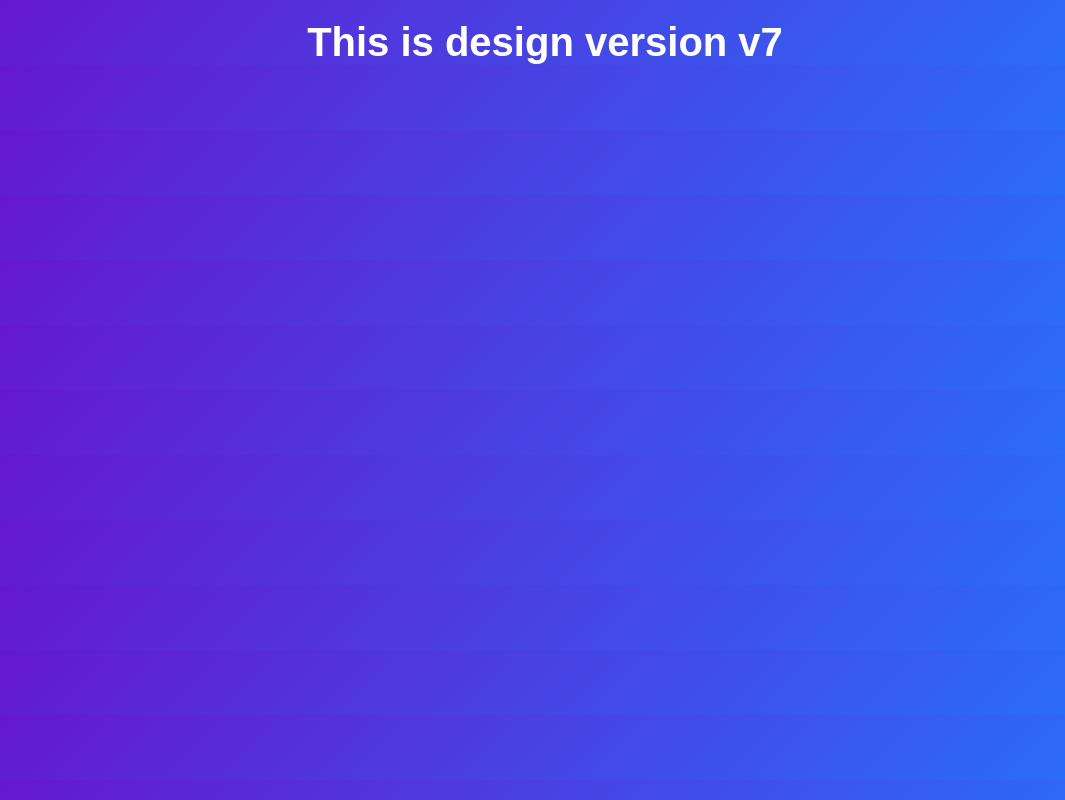
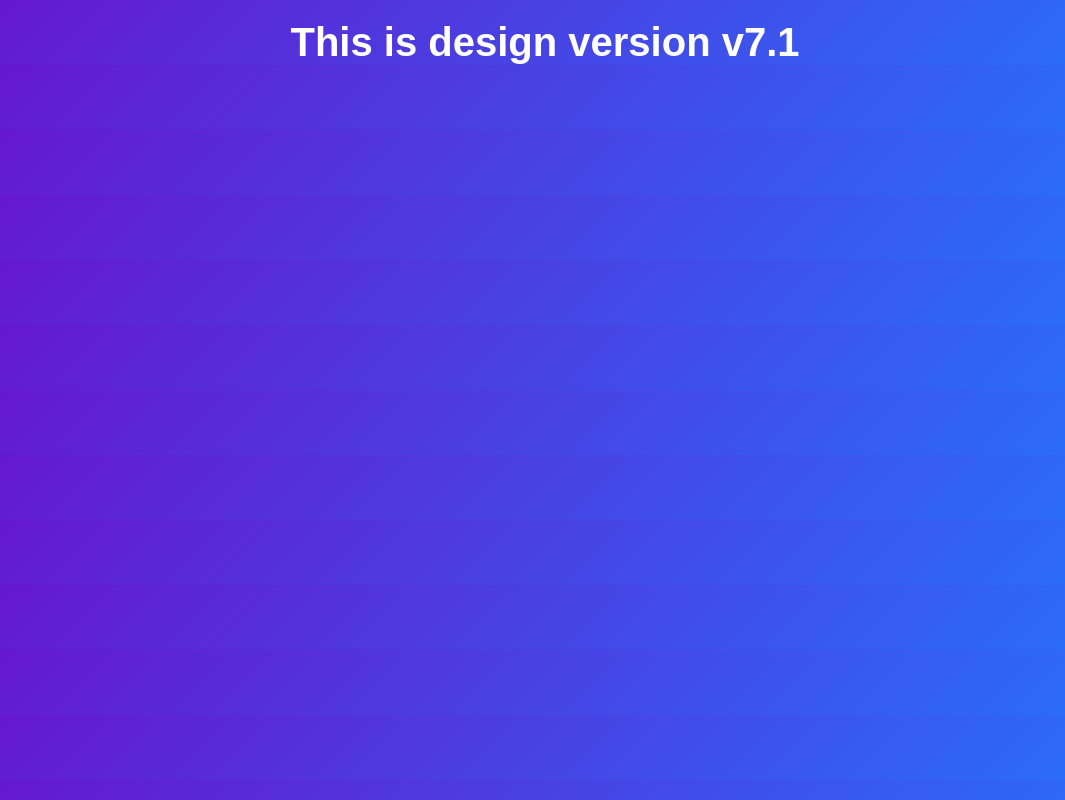
Before and after one commit to Aryanbhardwaj619/myrepo, a plain HTML site: page index.html in a window 1280 px wide. Shown: the whole page, without its empty margins (95-1160 px from the left). Drawn offline with Linux system fonts and the light colour scheme.

Commit message:
change the version to 7.1

```diff
--- a/index.html
+++ b/index.html
@@ -7,6 +7,6 @@
     <link rel="stylesheet" href="styles.css">
 </head>
 <body>
-    <h1>This is design version v7</h1>
+    <h1>This is design version v7.1</h1>
 </body>
 </html>
```
